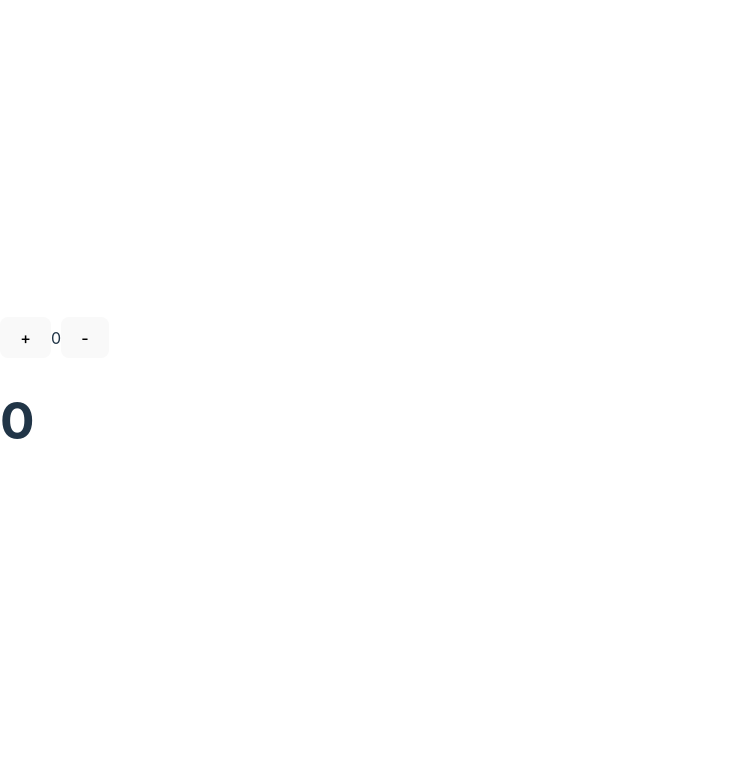
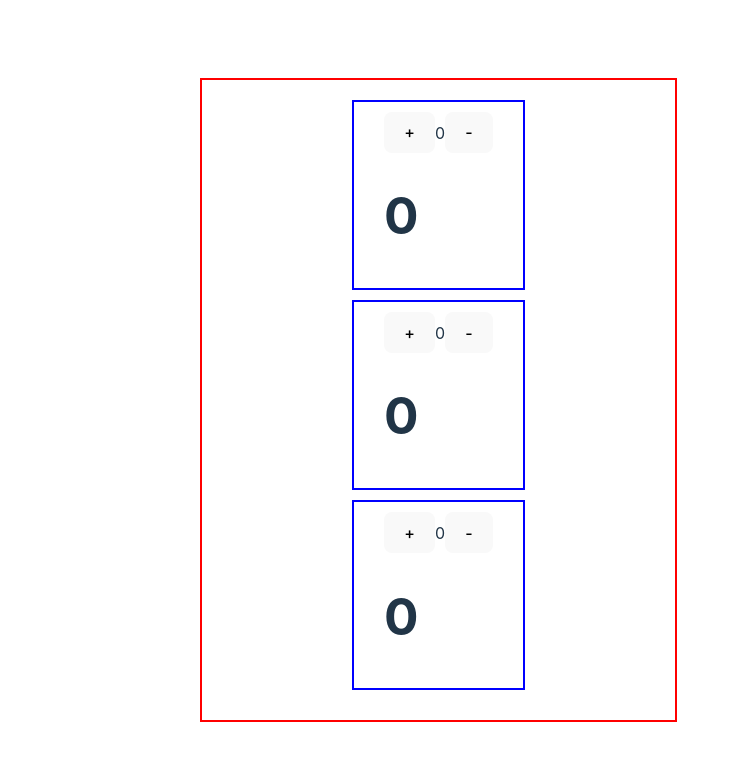
Before and after one commit to Genya10/mobx-vite-ts, a React (Vite) app: page / in a window 1280 px wide. Shown: the top 760 px of the page, without its empty margins (0-738 px from the left). Built offline with nearby package versions, Linux system fonts and the light colour scheme.

Commit message:
create Wrapper.tsx and WrapperStyle.module.css

```diff
--- a/src/components/counter/Counter.tsx
+++ b/src/components/counter/Counter.tsx
@@ -1,8 +1,15 @@
 import counterStore from "../../stores/counter-store"
-import { observer } from "mobx-react-lite";
+import { observer } from "mobx-react-lite"
 
-export const Counter = observer(() => {
-    const { count, total, increment, decrement } = counterStore;
+type Props = {
+    increment:(value:number)=> void
+    decrement:(value:number)=> void
+    count: number
+    total: number
+}
+
+export const Counter = ({increment,decrement,count,total}:Props) => {
+    //const { count, total, increment, decrement } = counterStore;
 
     return (
         <>
@@ -12,4 +19,4 @@ export const Counter = observer(() => {
         <h1>{total}</h1>
         </>
     )
-})
+}
--- /dev/null
+++ b/src/components/wrapper/Wrapper.tsx
@@ -0,0 +1,19 @@
+import { Counter } from "../counter/Counter"
+import { observer } from "mobx-react-lite"
+import CounterStore from "../../stores/counter-store"
+import cl from './WrapperStyle.module.css'
+
+const counter1 = new CounterStore()
+const counter2 = new CounterStore()
+const counter3 = new CounterStore()
+
+export const Wrapper = observer(()=> {
+
+    return (
+        <div className={cl.wrapper}>
+        <div className={cl.counter}> <Counter {...counter1} total={counter1.total}/></div>
+        <div className={cl.counter}><Counter {...counter2} total={counter2.total}/></div>
+        <div className={cl.counter}> <Counter {...counter2} total={counter3.total}/></div>
+        </div>
+    )
+})
--- /dev/null
+++ b/src/components/wrapper/WrapperStyle.module.css
@@ -0,0 +1,10 @@
+.wrapper {
+    margin-left: 200px;
+    border: 2px red  solid;
+    padding: 20px 150px;
+}
+.counter {
+    border: 2px blue solid;
+    padding: 10px 30px;
+    margin-bottom: 10px;
+}
--- a/src/main.tsx
+++ b/src/main.tsx
@@ -1,11 +1,12 @@
 import { StrictMode } from 'react'
 import { createRoot } from 'react-dom/client'
 import './index.css'
-import App from './App.tsx'
-import { Counter } from './components/counter/Counter.tsx'
+//import App from './App.tsx'
+//import { Counter } from './components/counter/Counter.tsx'
+import { Wrapper } from './components/wrapper/Wrapper'
 
 createRoot(document.getElementById('root')!).render(
   <StrictMode>
-    <Counter />
+    <Wrapper />
   </StrictMode>,
 )
--- a/src/stores/counter-store.tsx
+++ b/src/stores/counter-store.tsx
@@ -25,4 +25,5 @@ class CounterStore {
     }
 }
 
-export default new CounterStore
+export  default CounterStore
+//export default new CounterStore
```
Also changed, not shown: src/components/just.tsx (deleted).
